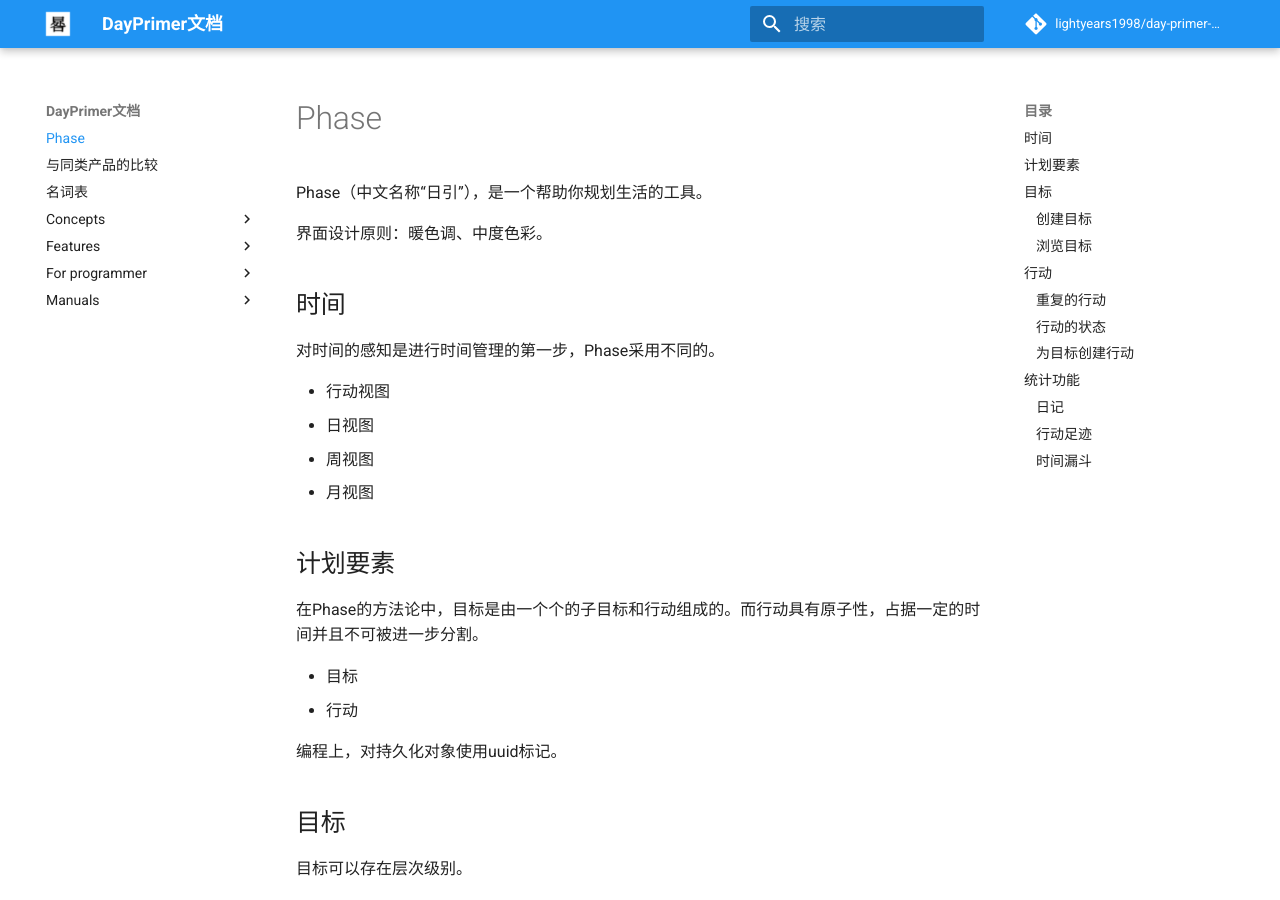
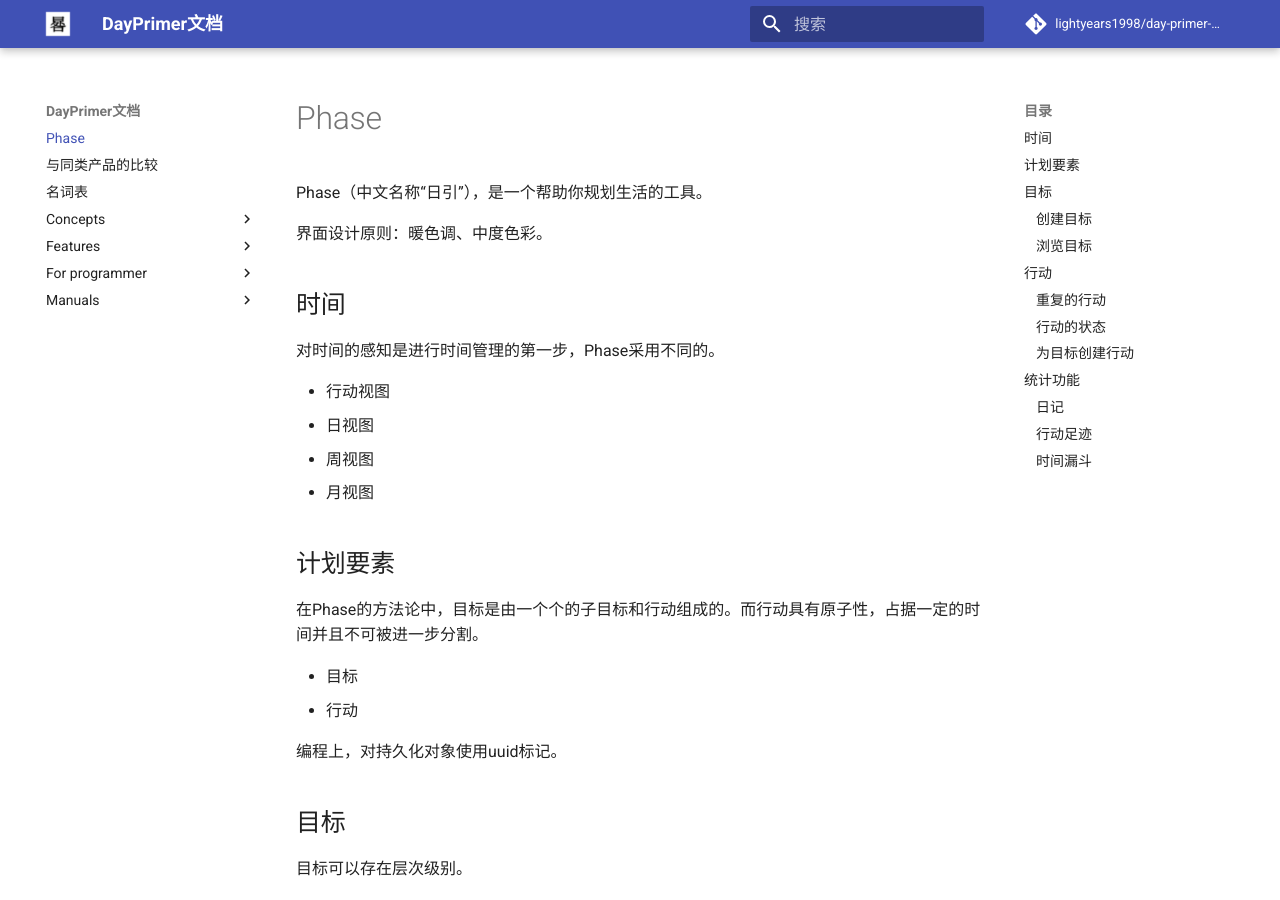
Before and after one commit to lightyears1998/day-primer-docs, an MkDocs documentation site: the page built from docs/README.md, in a window 1280 px wide and 900 px high. Built offline with MkDocs 1.6.1 and Material for MkDocs 9.7.7, drawn with Linux system fonts in a browser that asks for light colours; comment, search, counter and statistics services are not loaded.

Commit message:
Use hex color code
一之濑晴 × 东兔角

```diff
--- a/mkdocs.yml
+++ b/mkdocs.yml
@@ -12,8 +12,8 @@
   logo: 'assets/logo.png'
   favicon: 'assets/logo.png'
   palette:
-    primary: 'blue'
-    accent: 'red'
+    primary: '#7b8dc7'
+    accent: '#ec6760'
   font:
     code: 'Source Code Pro'
 
```
Also changed, not shown: 2 other files.
